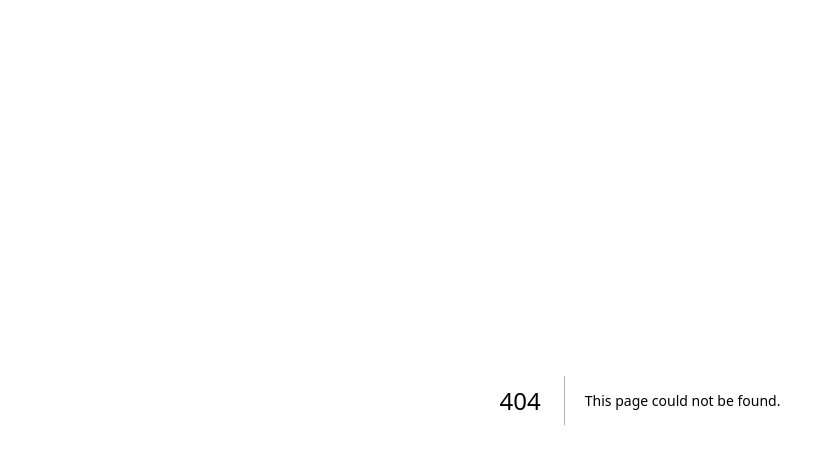
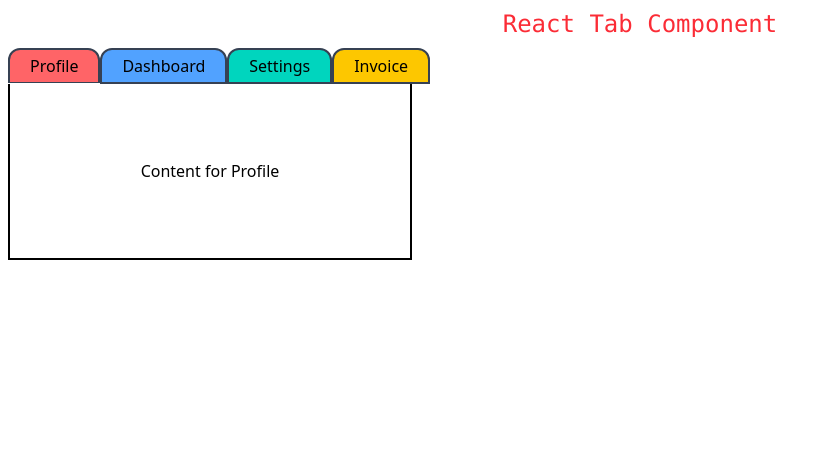
Before and after one commit to aakash2018/React-machine-test-code, a Next.js app: page /reactTab in a window 1280 px wide. Before the commit this address had no page. Shown: the top 464 px of the page, without its empty margins (0-835 px from the left). Built offline with nearby package versions, Linux system fonts and the light colour scheme.

Commit message:
react tab content

```diff
--- /dev/null
+++ b/app/component/tab.tsx
@@ -0,0 +1,38 @@
+"use client"
+import { NextPage } from 'next'
+import { useState } from 'react';
+
+interface Props {
+	tabsData?: { id: number; title: string; content: string,colors:string }[],
+	onChange?:any,
+}
+
+const Tab: NextPage<Props> = ({ tabsData,onChange }) => {
+	const [currentTab, setCurrentTab] =useState<number>(0);
+
+	return <>
+		<div className='mx-2'>
+			<div className=''>
+				{tabsData?.map((tab,index) => (
+					<button key={tab.id}
+						className={`p-1 border-2 rounded-tr-xl rounded-tl-xl border-gray-700 px-5 bg-${tab.colors}-400 hover:bg-pink-300
+						 ${index === currentTab ? "border-b-1" : "border"}
+						`} onClick={()=>{setCurrentTab(index);
+							onChange(index);
+						}}>
+						{tab.title}
+					</button>
+				))}
+			</div>
+			<div className='border-2 border-black w-101 p-1 h-44 border-t-0 flex items-center justify-center'>
+				{tabsData && tabsData[currentTab] && (
+					<>
+						<p>{tabsData[currentTab].content}</p>
+					</>
+				)}
+			</div>
+		</div>
+	</>
+}
+
+export default Tab
--- /dev/null
+++ b/app/reactTab/page.tsx
@@ -0,0 +1,24 @@
+"use client";
+import { NextPage } from 'next'
+import Tab from '../component/tab'
+
+interface Props {}
+
+const tabsData = [
+  { id: 1, title: 'Profile', content: 'Content for Profile',colors:'red' },
+  { id: 2, title: 'Dashboard', content: 'Content for Dashboard',colors:'blue' },
+  { id: 3, title: 'Settings', content: 'Content for Settings',colors:'teal' },
+  { id: 4, title: 'Invoice', content: 'Content for Invoice',colors:'yellow' },
+]
+
+const Page: NextPage<Props> = ({}) => {
+    const onTabChangeHandler = (index: number) => {
+        console.log("Selected Tab Index:", index);
+    }
+  return <div>
+    <h1 className="text-center font-mono text-2xl text-red-500 p-2">React Tab Component</h1>
+     <Tab tabsData={tabsData} onChange={onTabChangeHandler}/>
+  </div>
+}
+
+export default Page
```
